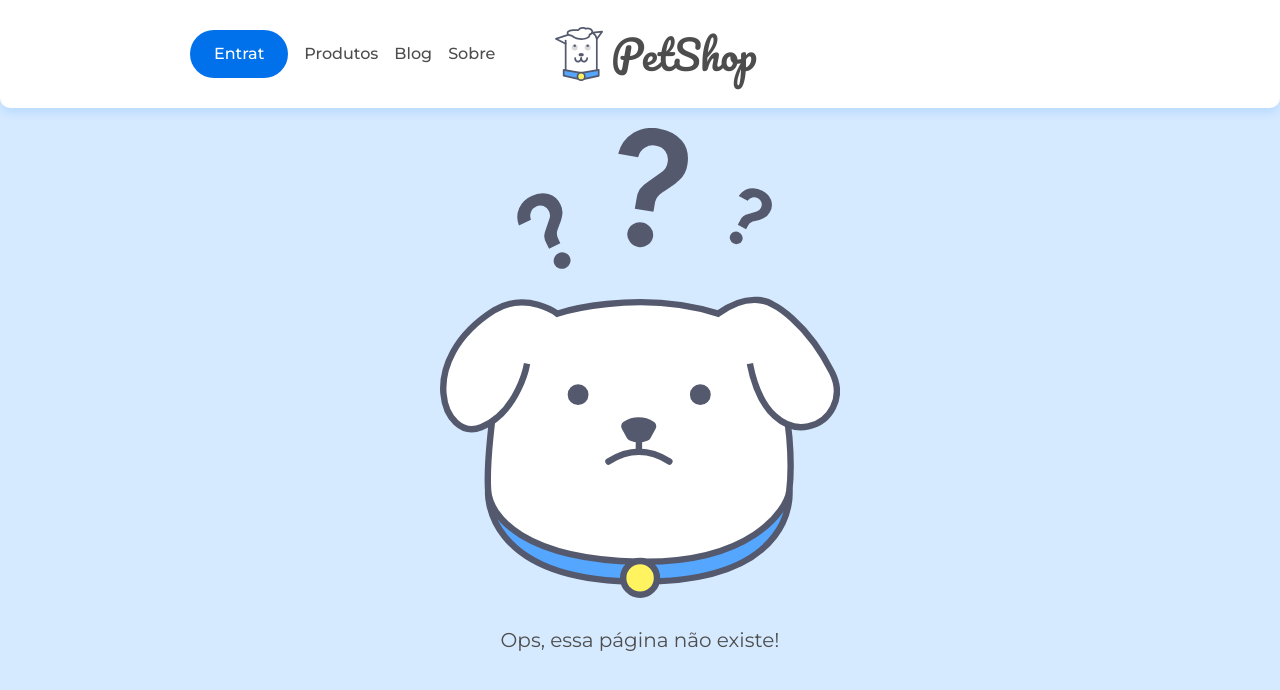
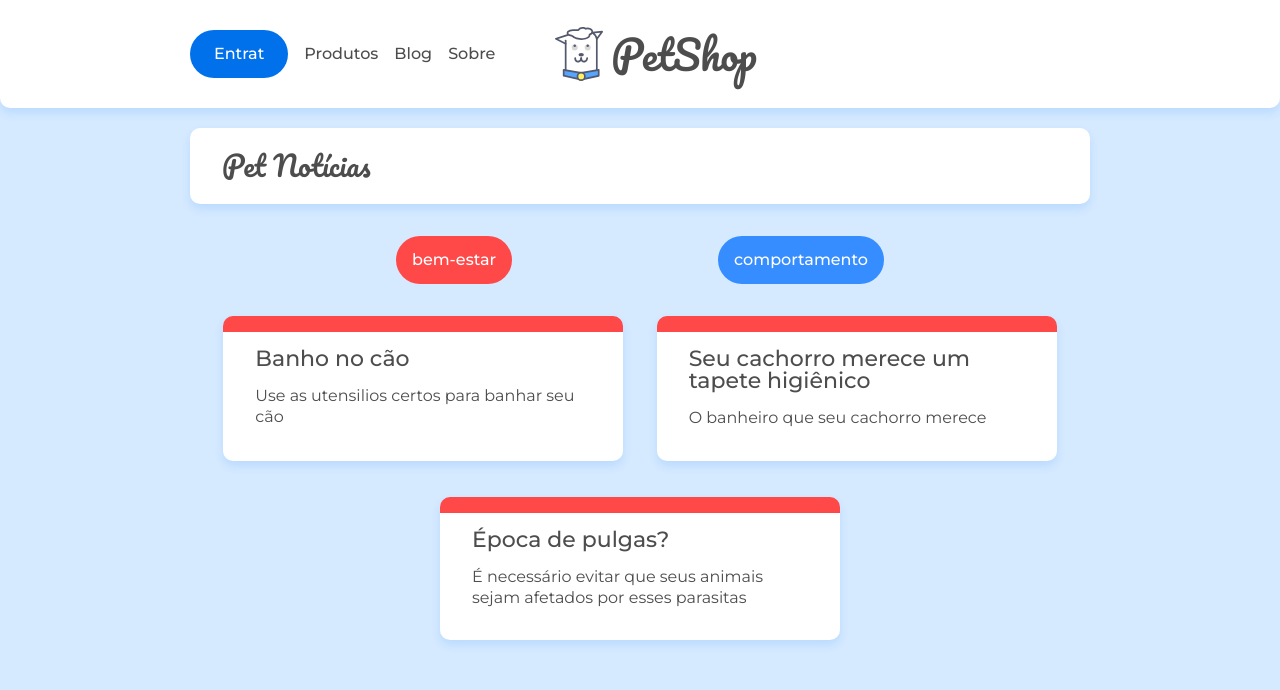
Before and after one commit to sansonvinicius/dog_blog, a React (Create React App) app: page /categoria/bem-estar in a window 1280 px wide. Shown: the top 690 px of the page. Built offline with nearby package versions, Linux system fonts and the light colour scheme; data requests are answered from the project's data file.

Commit message:
adicionado Categoria.jsx e menu para classificação dos posts em categorias

```diff
--- a/src/App.jsx
+++ b/src/App.jsx
@@ -8,6 +8,7 @@
 import Pagina404 from './paginas/Pagina404'
 import Cabecalho from './componentes/Cabecalho'
 import Post from './paginas/Post'
+import Categoria from './paginas/Categoria'
 
 function App() {
 
@@ -21,6 +22,9 @@
         <Route path='/sobre'>
           <Sobre />
         </Route>
+        <Route path='/categoria/:id'>
+          <Categoria />
+        </Route>
         <Route path='/posts/:id'>
           <Post />
         </Route>
--- a/src/componentes/ListaCategorias.jsx
+++ b/src/componentes/ListaCategorias.jsx
@@ -15,7 +15,7 @@
         <ul className="lista-categorias container flex">
             {
                 categorias.map((categoria)=>(
-                    <Link to={`categoria/${categoria.id}`}>
+                    <Link to={`/categoria/${categoria.id}`}>
                       <li className={`lista-categorias__categoria lista-categorias__categoria--${categoria.id}`}>
                         {categoria.nome}
                      </li>
--- /dev/null
+++ b/src/paginas/Categoria.jsx
@@ -0,0 +1,24 @@
+import React from 'react'
+import '../assets/css/blog.css'
+import ListaCategorias from '../componentes/ListaCategorias'
+import ListaPost from '../componentes/ListaPost'
+import { Route, useParams, useRouteMatch } from 'react-router-dom'
+
+const Categoria = () => {
+    const { id } = useParams()
+    const { path } = useRouteMatch()
+    return(
+        <>
+        <div className="container">
+            <h2 className="titulo-pagina">Pet Notícias</h2>
+        </div>
+
+        <ListaCategorias />
+        <Route exact path={`${path}`}>
+            <ListaPost url={ `/posts?categoria=${id}`}/>
+        </Route>
+        </>
+    )
+}
+
+export default Categoria
```
Also changed, not shown: 1 other file (tests, documents, lock files or other folders).
